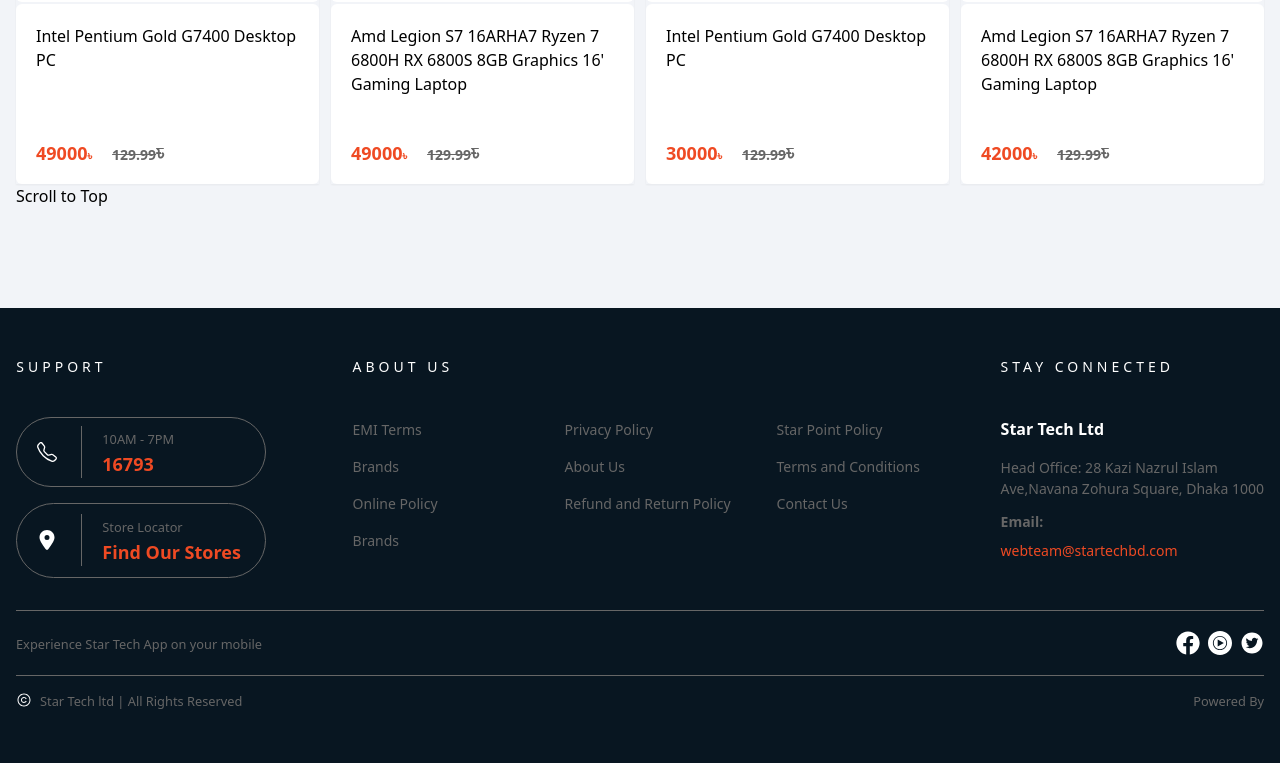
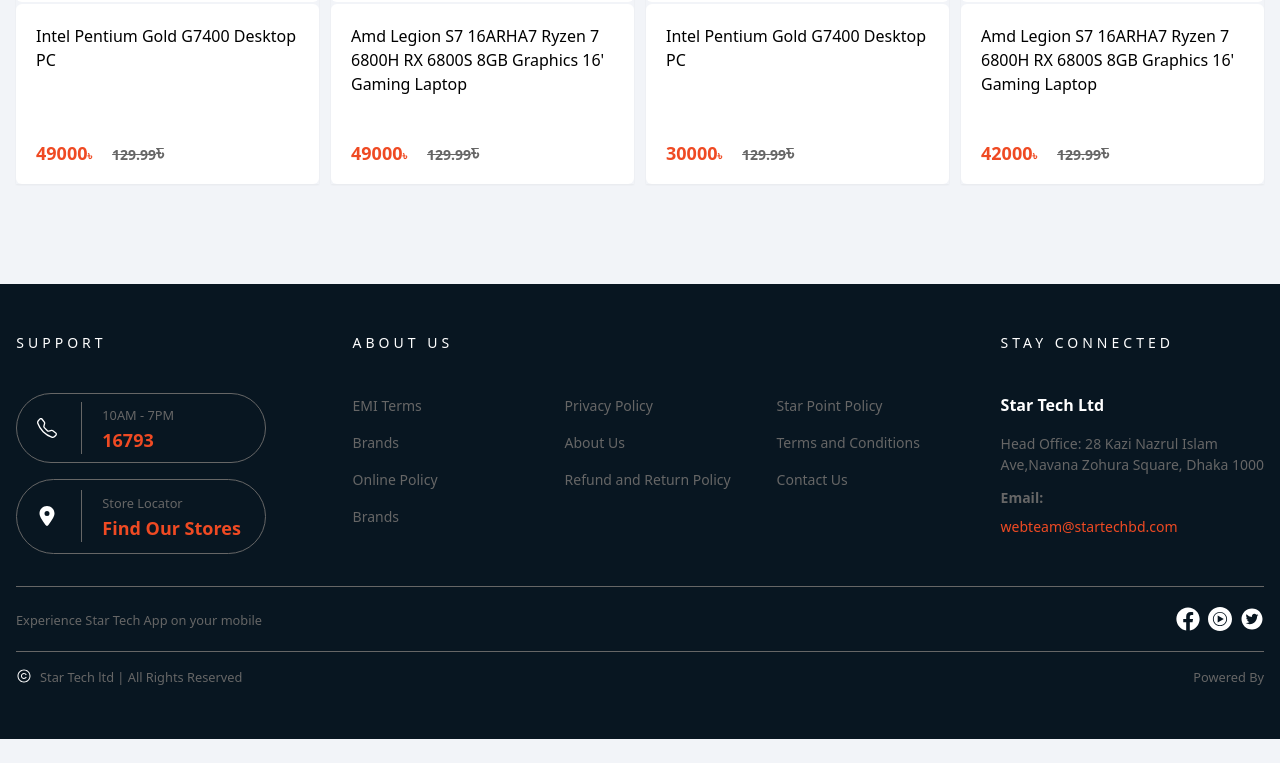
Before and after one commit to Rayhan-abdullha/Ecomarce-project, a React (Vite) app: page / in a window 1280 px wide. Shown: the part 1621-2384 px from the top of the page. After the commit the page ends 2360 px from the top, so only its background shows below. Built offline with nearby package versions, Linux system fonts and the light colour scheme.

Commit message:
delete section

```diff
--- a/src/pages/Home.tsx
+++ b/src/pages/Home.tsx
@@ -2,19 +2,9 @@
 import FeaturedCategory from "../components/home/FeaturedCategory"
 import Slider from "../components/home/Slider"
 import Services from "../components/home/Services"
-import { useRef } from 'react';
-
 const Home = () => {
-    const scrollRef = useRef<HTMLDivElement>(null);
-
-    const scrollToTop = () => {
-        scrollRef.current?.scrollIntoView({ behavior: 'smooth' });
-    };
-
     return (
         <div className="max-w-[1290px] mx-auto px-4 pt-4 mt-14 mg:mt-12 lg:mt-0 md:pt-7 pb-[60px] md:pb-[100px]">
-            <div ref={scrollRef} />
-
             <Slider />
             <Services />
             <section className="sliding_text rounded-full p-2 bg-white mt-7">
@@ -22,8 +12,6 @@
             </section>
             <FeaturedCategory />
             <FeaturesProducts />
-
-            <button onClick={scrollToTop}>Scroll to Top</button>
         </div>
     )
 }
```
